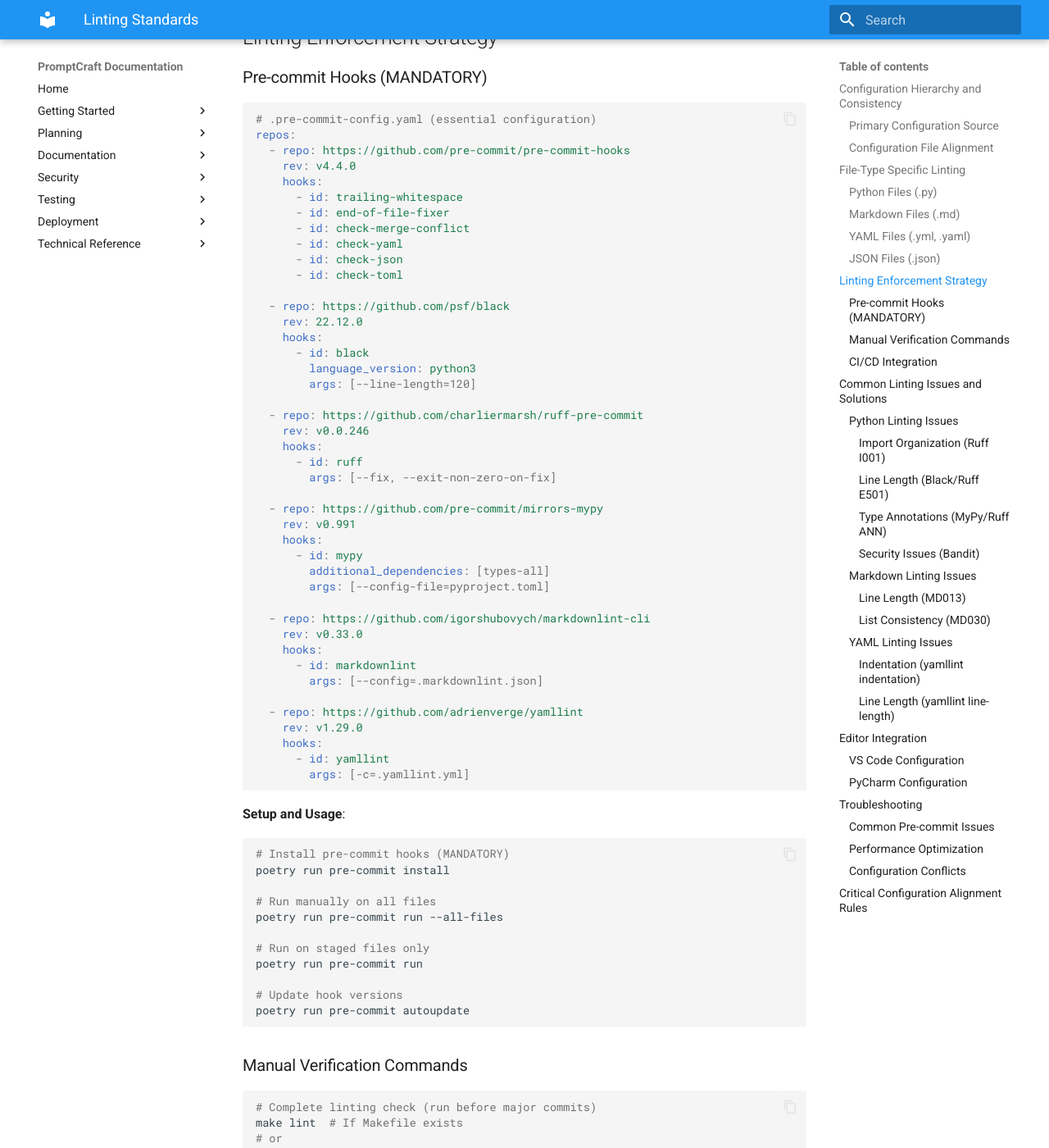
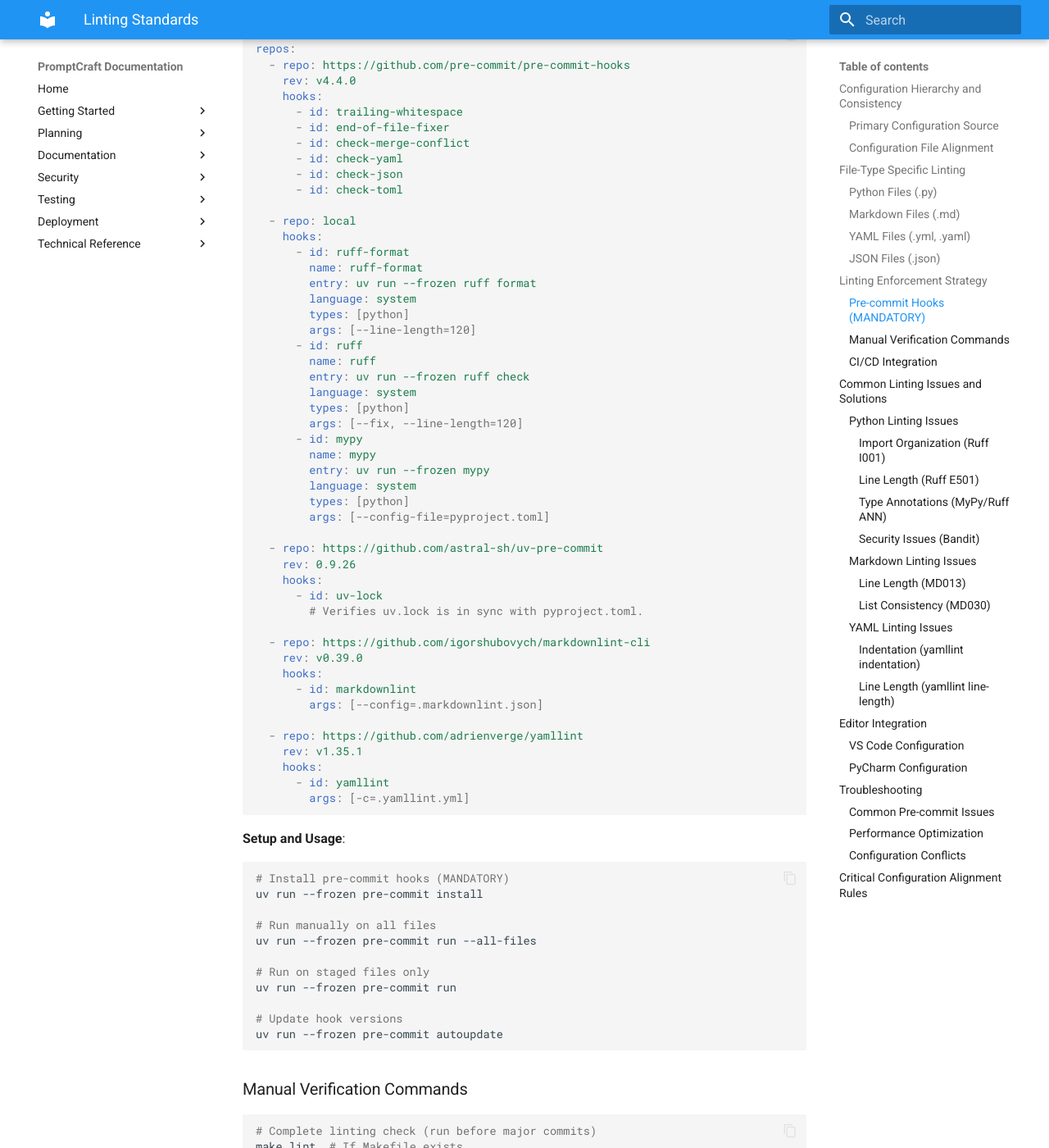
Before and after one commit to williaby/PromptCraft, an MkDocs documentation site: the page built from docs/standards/linting.md, in a window 1280 px wide and 1400 px high, scrolled down 3901 px. Shown: the whole window at 82% size. Built offline with MkDocs 1.6.1 and Material for MkDocs 9.7.7, drawn with Linux system fonts in a browser that asks for light colours; some of the changed text lies outside the part shown.

Commit message:
docs: complete uv migration documentation; remove black hook; add ADR-0001
Documentation updates (Stage 7D of the migration plan):

- README.md: tech-stack and Install Dependencies sections converted from
  `poetry install` to `uv sync --frozen --all-groups`. Add uv 0.9.26 to
  the prerequisites.
- CONTRIBUTING.md: full pass over poetry references; replace `poetry run`
  and `poetry install` with uv equivalents; rewrite the dependency
  management section to use edit-pyproject + `uv lock` instead of
  `poetry add`; drop the AssuredOSS configuration block (decommissioned);
  drop the requirements*.txt commit instruction (the file is gone).
- CLAUDE.md: Quick Start, Quality and Security, and Security sections
  refreshed; tech stack updated to "Python 3.11+ with uv (pinned at
  0.9.26)".
- docs/standards/linting.md: remove `[tool.black]` config block and the
  black pre-commit repo entry; replace the CI workflow example to use
  astral-sh/setup-uv@v4; VS Code config no longer names Black as the
  formatter provider.
- .claude/rules/python.md: formatter override now states Ruff format is
  the formatter and Black is removed.
- .claude/rules/pre-commit.md: gate checklist now lists Ruff format, Ruff
  check, Ruff datetime, MyPy, Bandit, plus a separate `uv-lock` check.

Code change paired with the docs:

- .pre-commit-config.yaml: drop the local Black hook (id: black) and
  replace it with id: ruff-format using `uv run --frozen ruff format`.
  This closes the discrepancy between the docs (which described Black
  as removed) and the config (which still ran Black).

New file:

- docs/architecture/ADR-0001-poetry-to-uv-migration.md: records the
  decision, context, consequences, and the rollback procedure via the
  signed tag `legacy/pre-uv-migration` at SHA 6533dbc.

After this commit, acceptance criterion #2 of the migration plan holds:
zero non-comment poetry hits across .github/workflows/, Makefile,
noxfile.py, .pre-commit-config.yaml, .devcontainer/, scripts/. The only
remaining references are explanatory comments and historical context in
the new ADR.

````diff
--- a/.pre-commit-config.yaml
+++ b/.pre-commit-config.yaml
@@ -21,9 +21,9 @@ repos:
 
   - repo: local
     hooks:
-      - id: black
-        name: black
-        entry: uv run --frozen black
+      - id: ruff-format
+        name: ruff-format
+        entry: uv run --frozen ruff format
         language: system
         types: [python]
         args: [--line-length=120]
--- a/docs/standards/linting.md
+++ b/docs/standards/linting.md
@@ -6,20 +6,21 @@
 
 ### Primary Configuration Source
 
-**IMPORTANT**: `pyproject.toml` is the PRIMARY configuration source. All other linting configurations must align with these settings:
+**IMPORTANT**: `pyproject.toml` is the PRIMARY configuration source. All other linting configurations
+must align with these settings:
 
-- **Python line length**: 120 characters (Black/Ruff)
+- **Python line length**: 120 characters (Ruff format and lint)
 - **Python target versions**: 3.11, 3.12
-- **Exclude patterns**: Must match Black's extend-exclude patterns
+- **Exclude patterns**: Must match Ruff's `extend-exclude` patterns
 - **Bandit exclusions**: B101, B601 (as configured in pyproject.toml)
 
 ### Configuration File Alignment
 
 All linting configurations must maintain consistency:
 
-- `.editorconfig` ↔ `pyproject.toml` (indentation, line length)
-- `.yamllint.yml` ↔ `pyproject.toml` (exclude patterns, line length)
-- `.markdownlint.json` ↔ project standards (line length, style)
+- `.editorconfig` matches `pyproject.toml` (indentation, line length)
+- `.yamllint.yml` matches `pyproject.toml` (exclude patterns, line length)
+- `.markdownlint.json` matches project standards (line length, style)
 
 ## File-Type Specific Linting
 
@@ -27,23 +28,10 @@ All linting configurations must maintain consistency:
 
 **Configuration**: `pyproject.toml` (PRIMARY - DO NOT OVERRIDE)
 
+Ruff is the formatter and linter. Black is no longer used; do not reintroduce a
+`[tool.black]` block.
+
 ```toml
-[tool.black]
-line-length = 120
-target-version = ["py311", "py312"]
-extend-exclude = '''
-/(
-    \.git
-  | \.mypy_cache
-  | \.pytest_cache
-  | \.venv
-  | venv
-  | build
-  | dist
-  | node_modules
-)/
-'''
-
 [tool.ruff]
 line-length = 120
 target-version = "py311"
@@ -57,6 +45,13 @@ extend-exclude = [
     "dist",
     "node_modules"
 ]
+
+[tool.ruff.format]
+# Ruff format provides the formatting previously delegated to Black.
+quote-style = "double"
+indent-style = "space"
+
+[tool.ruff.lint]
 select = [
     "E", "W", "F", "I", "C", "B", "UP", "N", "YTT",
     "ANN", "S", "BLE", "COM", "DTZ", "EM", "ICN",
@@ -88,12 +83,12 @@ skips = ["B101", "B601"]  # Skip assert_used and shell_injection_process
 
 ```bash
 # MUST RUN before committing Python changes
-poetry run black --check .          # Code formatting check
-poetry run black .                  # Apply formatting
-poetry run ruff check .             # Comprehensive linting
-poetry run ruff check --fix .       # Auto-fix issues
-poetry run mypy src                  # Type checking
-poetry run bandit -r src            # Security scanning
+uv run --frozen ruff format --check .   # Code formatting check
+uv run --frozen ruff format .           # Apply formatting
+uv run --frozen ruff check .            # Comprehensive linting
+uv run --frozen ruff check --fix .      # Auto-fix issues
+uv run --frozen mypy src                # Type checking
+uv run --frozen bandit -r src           # Security scanning
 ```
 
 ### Markdown Files (.md)
@@ -203,34 +198,41 @@ repos:
       - id: check-json
       - id: check-toml
 
-  - repo: https://github.com/psf/black
-    rev: 22.12.0
+  - repo: local
     hooks:
-      - id: black
-        language_version: python3
+      - id: ruff-format
+        name: ruff-format
+        entry: uv run --frozen ruff format
+        language: system
+        types: [python]
         args: [--line-length=120]
-
-  - repo: https://github.com/charliermarsh/ruff-pre-commit
-    rev: v0.0.246
-    hooks:
       - id: ruff
-        args: [--fix, --exit-non-zero-on-fix]
-
-  - repo: https://github.com/pre-commit/mirrors-mypy
-    rev: v0.991
-    hooks:
+        name: ruff
+        entry: uv run --frozen ruff check
+        language: system
+        types: [python]
+        args: [--fix, --line-length=120]
       - id: mypy
-        additional_dependencies: [types-all]
+        name: mypy
+        entry: uv run --frozen mypy
+        language: system
+        types: [python]
         args: [--config-file=pyproject.toml]
 
+  - repo: https://github.com/astral-sh/uv-pre-commit
+    rev: 0.9.26
+    hooks:
+      - id: uv-lock
+        # Verifies uv.lock is in sync with pyproject.toml.
+
   - repo: https://github.com/igorshubovych/markdownlint-cli
-    rev: v0.33.0
+    rev: v0.39.0
     hooks:
       - id: markdownlint
         args: [--config=.markdownlint.json]
 
   - repo: https://github.com/adrienverge/yamllint
-    rev: v1.29.0
+    rev: v1.35.1
     hooks:
       - id: yamllint
         args: [-c=.yamllint.yml]
@@ -240,16 +242,16 @@ repos:
 
 ```bash
 # Install pre-commit hooks (MANDATORY)
-poetry run pre-commit install
+uv run --frozen pre-commit install
 
 # Run manually on all files
-poetry run pre-commit run --all-files
+uv run --frozen pre-commit run --all-files
 
 # Run on staged files only
-poetry run pre-commit run
+uv run --frozen pre-commit run
 
 # Update hook versions
-poetry run pre-commit autoupdate
+uv run --frozen pre-commit autoupdate
 ```
 
 ### Manual Verification Commands
@@ -258,12 +260,12 @@ poetry run pre-commit autoupdate
 # Complete linting check (run before major commits)
 make lint  # If Makefile exists
 # or
-poetry run black --check .
-poetry run ruff check .
-poetry run mypy src
+uv run --frozen ruff format --check .
+uv run --frozen ruff check .
+uv run --frozen mypy src
 markdownlint **/*.md
 yamllint **/*.{yml,yaml}
-poetry run bandit -r src
+uv run --frozen bandit -r src
 ```
 
 ### CI/CD Integration
@@ -285,20 +287,24 @@ jobs:
         with:
           python-version: '3.11'
 
-      - name: Install Poetry
-        uses: snok/install-poetry@v1
+      - name: Install uv
+        uses: astral-sh/setup-uv@v4
+        with:
+          version: '0.9.26'
+          enable-cache: true
+          cache-dependency-glob: 'uv.lock'
 
       - name: Install dependencies
-        run: poetry install --sync
+        run: uv sync --frozen --all-groups
 
-      - name: Run Black
-        run: poetry run black --check .
+      - name: Run Ruff format check
+        run: uv run --frozen ruff format --check .
 
-      - name: Run Ruff
-        run: poetry run ruff check .
+      - name: Run Ruff lint
+        run: uv run --frozen ruff check .
 
       - name: Run MyPy
-        run: poetry run mypy src
+        run: uv run --frozen mypy src
 
       - name: Run Markdownlint
         run: markdownlint **/*.md
@@ -307,7 +313,7 @@ jobs:
         run: yamllint **/*.{yml,yaml}
 
       - name: Run Bandit
-        run: poetry run bandit -r src
+        run: uv run --frozen bandit -r src
 ```
 
 ## Common Linting Issues and Solutions
@@ -331,7 +337,7 @@ import requests
 from typing import Dict
 ```
 
-#### Line Length (Black/Ruff E501)
+#### Line Length (Ruff E501)
 
 ```python
 # Wrong
@@ -433,8 +439,10 @@ description: >
 ```json
 // .vscode/settings.json
 {
-  "python.formatting.provider": "black",
-  "python.formatting.blackArgs": ["--line-length", "120"],
+  "python.formatting.provider": "none",
+  "[python]": {
+    "editor.defaultFormatter": "charliermarsh.ruff"
+  },
   "python.linting.enabled": true,
   "python.linting.ruffEnabled": true,
   "python.linting.mypyEnabled": true,
@@ -477,28 +485,28 @@ description: >
 
 ```bash
 # Pre-commit hook failures
-poetry run pre-commit run --all-files --show-diff-on-failure
+uv run --frozen pre-commit run --all-files --show-diff-on-failure
 
 # Update outdated hooks
-poetry run pre-commit autoupdate
+uv run --frozen pre-commit autoupdate
 
 # Skip hooks temporarily (NOT RECOMMENDED)
 git commit --no-verify -m "emergency fix"
 
 # Fix specific hook failures
-poetry run pre-commit run black --all-files
-poetry run pre-commit run ruff --all-files
+uv run --frozen pre-commit run ruff-format --all-files
+uv run --frozen pre-commit run ruff --all-files
 ```
 
 ### Performance Optimization
 
 ```bash
 # Speed up MyPy
-poetry run mypy --install-types --non-interactive
-poetry run mypy --cache-fine-grained src
+uv run --frozen mypy --install-types --non-interactive
+uv run --frozen mypy --cache-fine-grained src
 
 # Parallel linting
-poetry run ruff check . --jobs 4
+uv run --frozen ruff check . --jobs 4
 markdownlint **/*.md --parallel
 
 # Cache optimization
@@ -510,8 +518,8 @@ export PRE_COMMIT_USE_CACHE=1
 
 ```bash
 # Detect configuration inconsistencies
-poetry run black --check --diff .
-poetry run ruff check --show-source .
+uv run --frozen ruff format --check --diff .
+uv run --frozen ruff check --show-source .
 
 # Validate YAML configuration
 yamllint -c .yamllint.yml .yamllint.yml
@@ -523,7 +531,7 @@ markdownlint --config .markdownlint.json README.md
 ## Critical Configuration Alignment Rules
 
 1. **NEVER override** Python settings from `pyproject.toml`
-2. **Ensure exclude patterns** in all configs match Black's extend-exclude
+2. **Ensure exclude patterns** in all configs match Ruff's `extend-exclude`
 3. **Maintain consistency** between `.editorconfig`, `.yamllint.yml`, and `pyproject.toml`
 4. **Respect existing** line length (120 chars), indentation (2/4 spaces), and target versions
 5. **Test configuration changes** against existing codebase before committing
````
Also changed, not shown: .claude/rules/pre-commit.md (+5 -3 lines), .claude/rules/python.md (+3 -2 lines), CLAUDE.md (+5 -5 lines), CONTRIBUTING.md (+90 -81 lines), README.md (+3 -3 lines), docs/architecture/ADR-0001-poetry-to-uv-migration.md (added, +131 -0 lines).
